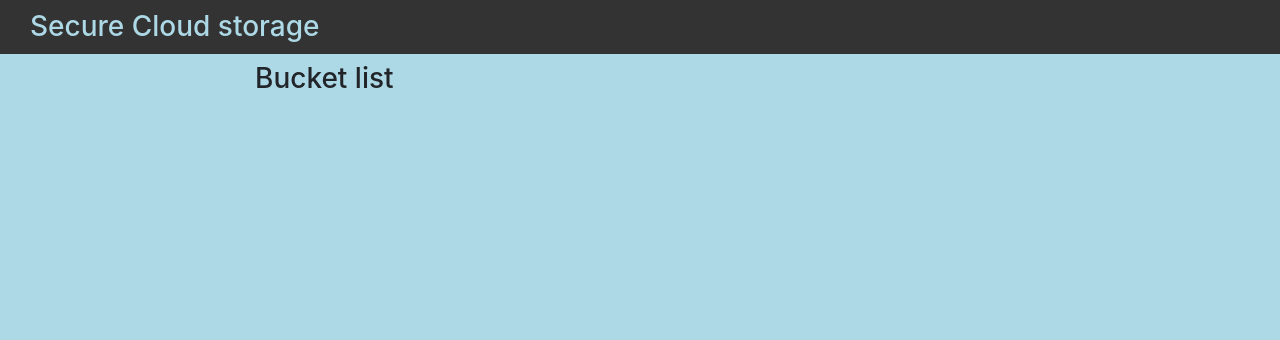
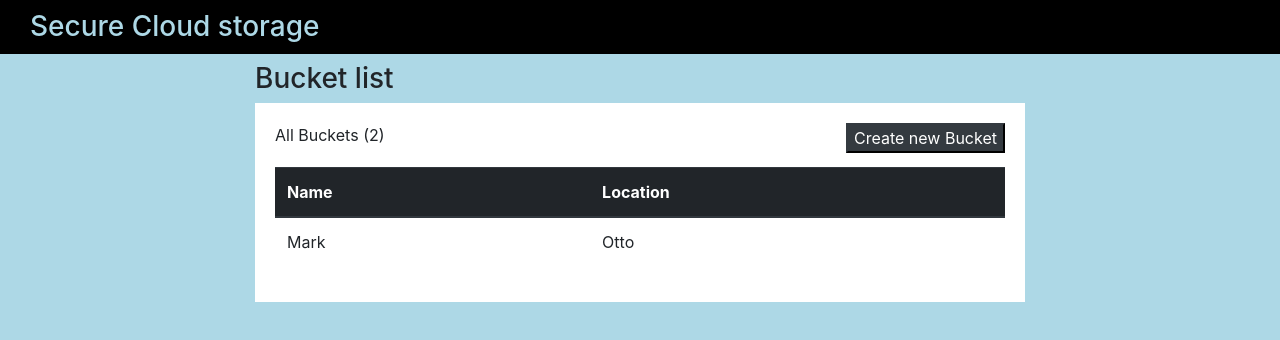
Before and after one commit to tonidezman/bucket-list, an Angular app: page / in a window 1280 px wide. Shown: the top 340 px of the page. Built offline with nearby package versions, Linux system fonts and the light colour scheme.

Commit message:
adds all-buckets component

```diff
--- a/src/app/app.component.css
+++ b/src/app/app.component.css
@@ -1,5 +1,5 @@
 h3 {
-  background-color: #333;
+  background-color: black;
   color: lightblue;
   padding: 10px 30px;
 }
--- a/src/app/app.module.ts
+++ b/src/app/app.module.ts
@@ -4,12 +4,14 @@ import { NgModule } from '@angular/core';
 
 import { AppComponent } from './app.component';
 import { BucketListComponent } from './bucket/bucket-list/bucket-list.component';
+import { AllBucketsComponent } from './bucket/all-buckets/all-buckets.component';
 
 
 @NgModule({
   declarations: [
     AppComponent,
-    BucketListComponent
+    BucketListComponent,
+    AllBucketsComponent
   ],
   imports: [
     BrowserModule
--- /dev/null
+++ b/src/app/bucket/all-buckets/all-buckets.component.css
@@ -0,0 +1,10 @@
+.wrapper {
+  background-color: white;
+  padding: 20px;
+}
+
+.all-buckets-and-btn {
+  display: flex;
+  justify-content: space-between;
+  height: 44px;
+}
--- /dev/null
+++ b/src/app/bucket/all-buckets/all-buckets.component.html
@@ -0,0 +1,25 @@
+<div class="wrapper">
+  <div class=" all-buckets-and-btn">
+    <span>All Buckets (2)</span>
+    <span>
+      <button class="btn-dark">Create new Bucket</button>
+    </span>
+  </div>
+
+  <div>
+    <table class="table">
+      <thead class="thead-dark">
+        <tr>
+          <th scope="col">Name</th>
+          <th scope="col">Location</th>
+        </tr>
+      </thead>
+      <tbody>
+        <tr>
+          <td>Mark</td>
+          <td>Otto</td>
+        </tr>
+      </tbody>
+    </table>
+  </div>
+</div>
--- /dev/null
+++ b/src/app/bucket/all-buckets/all-buckets.component.ts
@@ -0,0 +1,15 @@
+import { Component, OnInit } from '@angular/core';
+
+@Component({
+  selector: 'app-all-buckets',
+  templateUrl: './all-buckets.component.html',
+  styleUrls: ['./all-buckets.component.css']
+})
+export class AllBucketsComponent implements OnInit {
+
+  constructor() { }
+
+  ngOnInit() {
+  }
+
+}
--- a/src/app/bucket/bucket-list/bucket-list.component.html
+++ b/src/app/bucket/bucket-list/bucket-list.component.html
@@ -1 +1,3 @@
 <h3>Bucket list</h3>
+
+<app-all-buckets></app-all-buckets>
```
Also changed, not shown: 1 other file (tests, documents, lock files or other folders).
